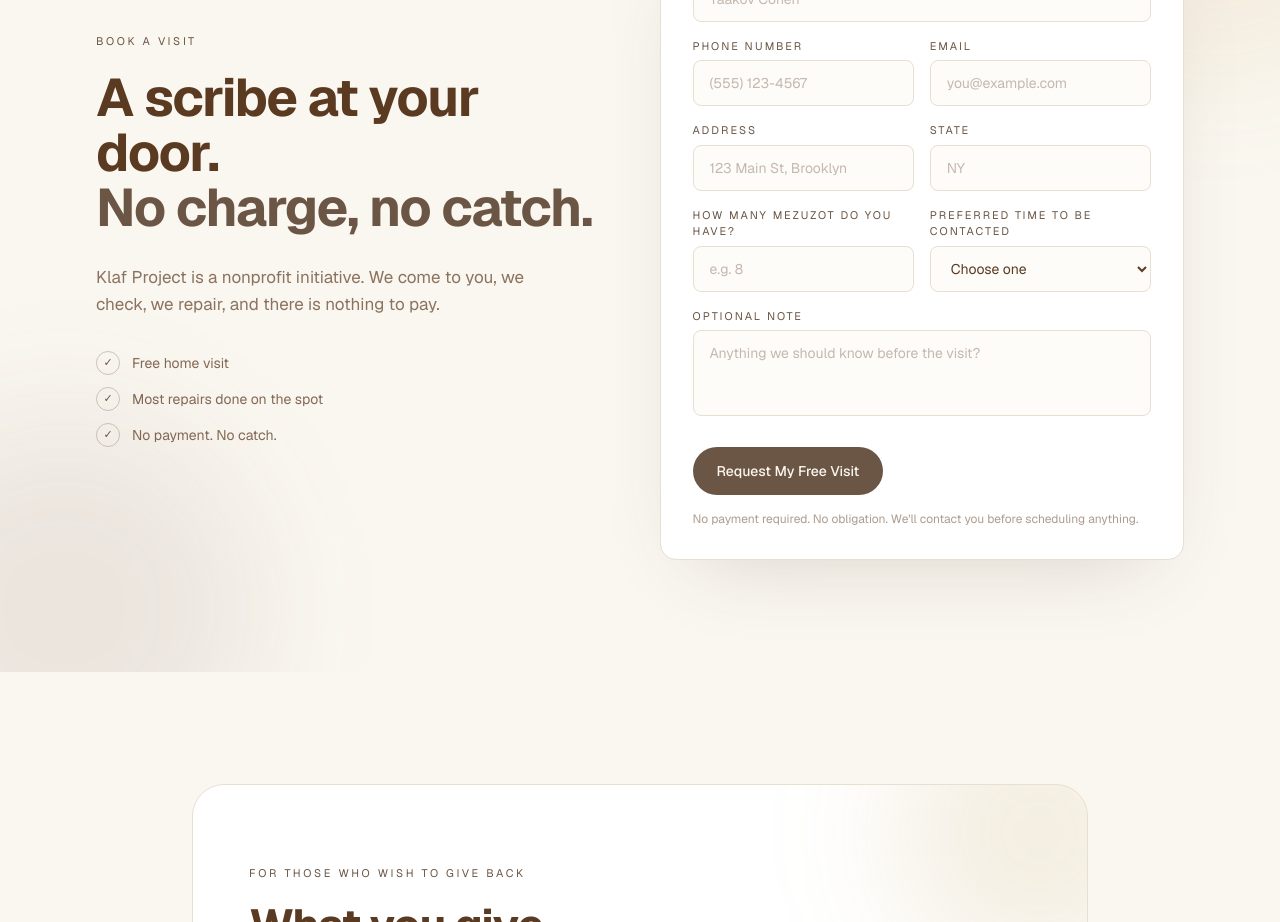
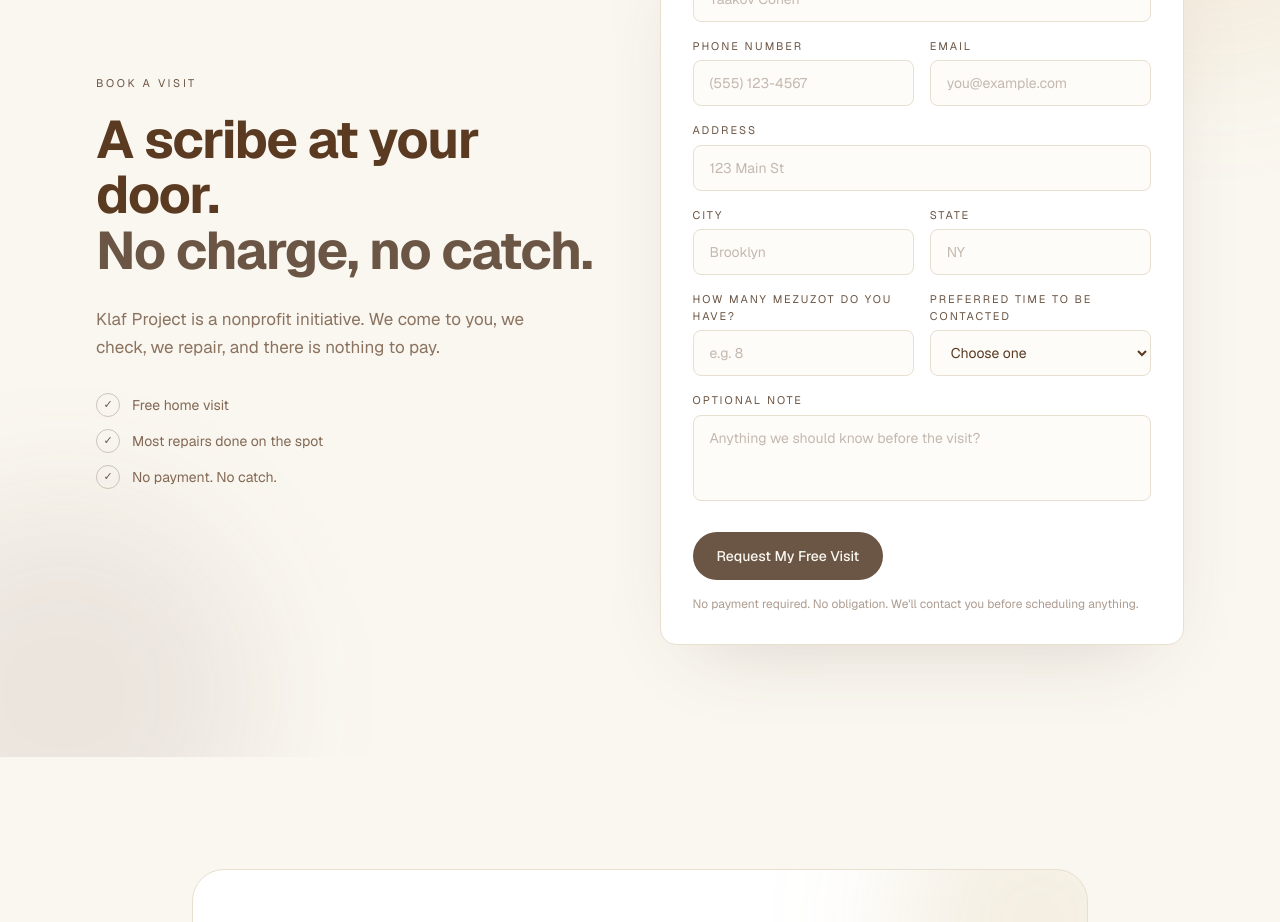
Before and after one commit to ronbs4896/klaf, a Next.js app: page / in a window 1280 px wide. Shown: the part 5780-6702 px from the top of the page. Built offline with nearby package versions, Linux system fonts and the light colour scheme.

Commit message:
LeadForm: add City field (separate from Address)

```diff
--- a/app/api/lead/route.ts
+++ b/app/api/lead/route.ts
@@ -5,6 +5,7 @@
   phone?: string;
   email?: string;
   address?: string;
+  city?: string;
   state?: string;
   mezuzot?: string;
   preferredTime?: string;
@@ -38,6 +39,7 @@
     ${row("Phone", body.phone)}
     ${row("Email", body.email)}
     ${row("Address", body.address)}
+    ${row("City", body.city)}
     ${row("State", body.state)}
     ${row("Mezuzot", body.mezuzot)}
     ${row("Preferred time", body.preferredTime)}
@@ -51,7 +53,7 @@
 export async function POST(req: NextRequest) {
   const body = (await req.json().catch(() => null)) as LeadPayload | null;
 
-  if (!body || !body.name || !body.phone || !body.address || !body.state) {
+  if (!body || !body.name || !body.phone || !body.address || !body.city || !body.state) {
     return NextResponse.json(
       { ok: false, error: "Missing required fields" },
       { status: 400 }
--- a/components/LeadForm.tsx
+++ b/components/LeadForm.tsx
@@ -83,7 +83,7 @@
             placeholder="you@example.com"
           />
         </div>
-        <div>
+        <div className="sm:col-span-2">
           <label className={labelClass} htmlFor="address">
             Address
           </label>
@@ -91,8 +91,22 @@
             id="address"
             name="address"
             required
+            autoComplete="street-address"
             className={inputClass}
-            placeholder="123 Main St, Brooklyn"
+            placeholder="123 Main St"
+          />
+        </div>
+        <div>
+          <label className={labelClass} htmlFor="city">
+            City
+          </label>
+          <input
+            id="city"
+            name="city"
+            required
+            autoComplete="address-level2"
+            className={inputClass}
+            placeholder="Brooklyn"
           />
         </div>
         <div>
@@ -103,6 +117,7 @@
             id="state"
             name="state"
             required
+            autoComplete="address-level1"
             className={inputClass}
             placeholder="NY"
           />
```
